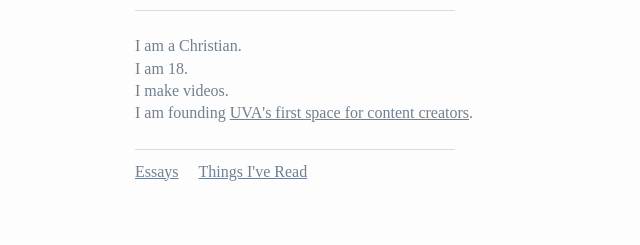
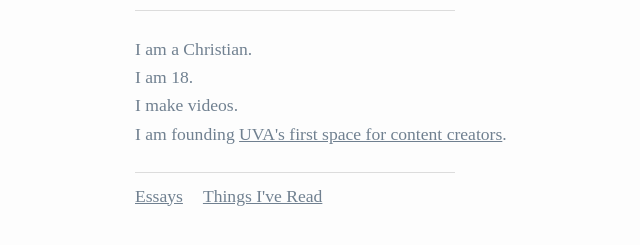
Before and after one commit to henrypanqb/henrybpan.github.io, a plain HTML site: page index.html in a window 1280 px wide. Shown: the part 153-398 px from the top of the page, without its empty margins (9-649 px from the left). Drawn offline with Linux system fonts and the light colour scheme.

Commit message:
Update index.html

```diff
--- a/index.html
+++ b/index.html
@@ -99,8 +99,8 @@
     /* Affiliates section */
     .affiliates {
       margin: 1.5rem 0;
-      font-size: 1rem;
-      line-height: 1.4;
+      font-size: 1.1rem;
+      line-height: 1.6;
     }
 
     .affiliates a {
@@ -121,7 +121,7 @@
       margin: 0 1rem 0 0; /* horizontal spacing instead of vertical */
       text-decoration: underline;
       color: #708090;
-      font-size: 1rem;
+      font-size: 1.1rem;
     }
     .internal-links a:hover { color: #505a66; }
 
```
